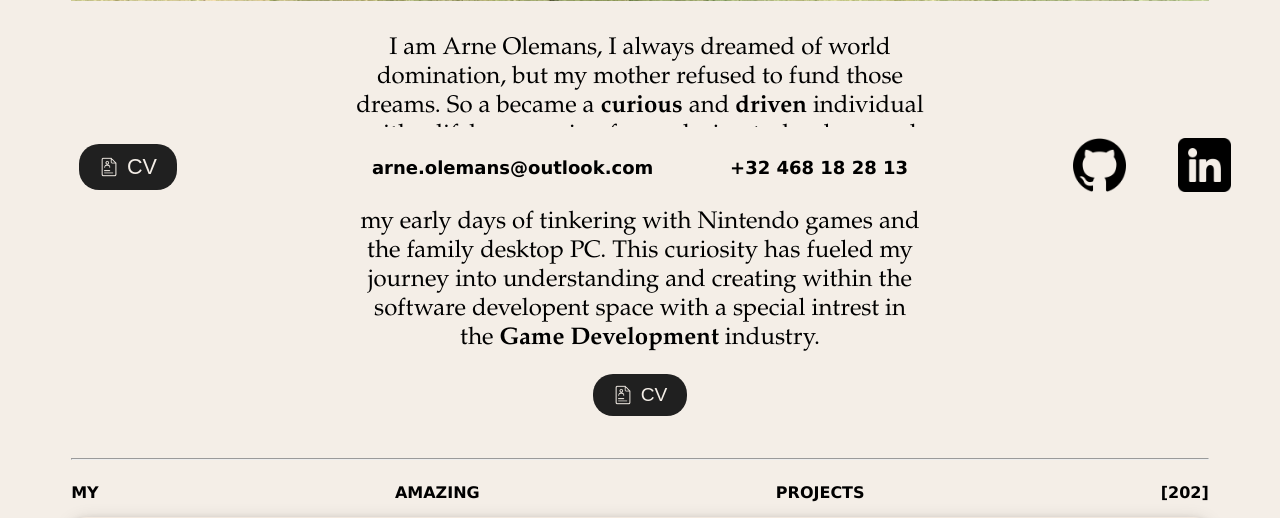
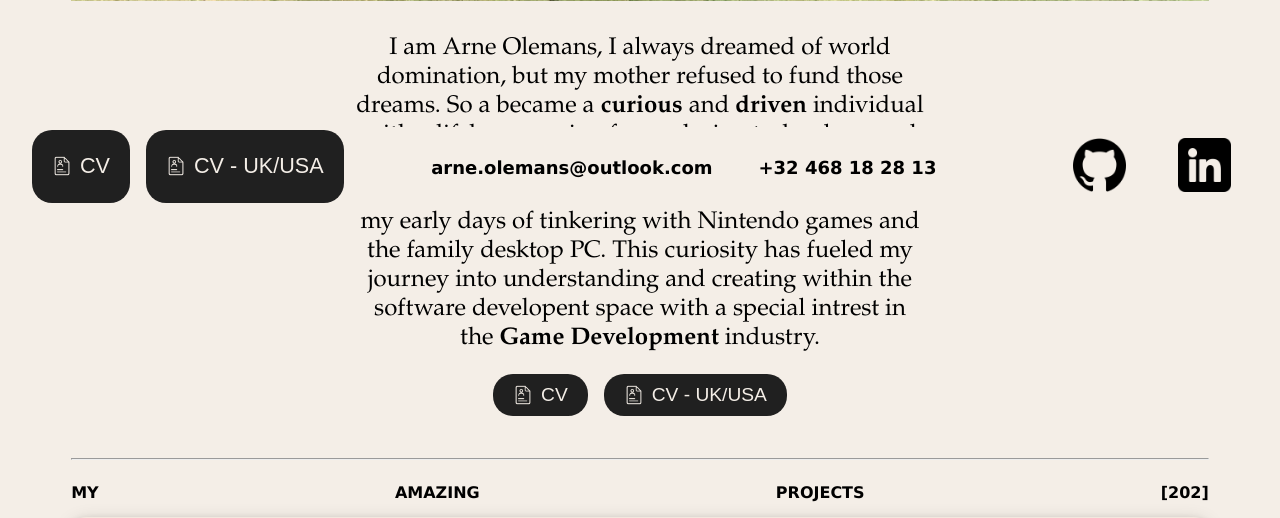
Before and after one commit to KnipTang/PortfolioSite, a PHP site: page / in a window 1280 px wide. Shown: the part 935-1453 px from the top of the page. Run offline with PHP 8.4, Linux system fonts and the light colour scheme.

Commit message:
Added second cv

```diff
--- a/HeaderFooterMargin.js
+++ b/HeaderFooterMargin.js
@@ -7,6 +7,8 @@ function adjustBodyMargins() {
 
     const siteBody = document.querySelector('.site-body');
     const footerLinksLinks = document.querySelectorAll('.footer-Links img.button-icon');
+    const footerLinksButtons = document.querySelectorAll('.footer-CV .button-container button');
+
 
     siteBody.style.marginTop = `${headerHeight}px`;
     siteBody.style.marginBottom = `${footerHeight}px`;
@@ -23,4 +25,9 @@ function adjustBodyMargins() {
         img.style.width = 'auto';
     });
 
+
+
+    footerLinksButtons.forEach(img => {
+        img.style.height = `${footerHeight/1.1}px`;;
+    });
 }
--- a/index.html
+++ b/index.html
@@ -30,12 +30,21 @@
 
         <div class="site-body-AboutMe site-section" id="about">
           <p>I am Arne Olemans, I always dreamed of world domination, but my mother refused to fund those dreams. So a became a <b>curious</b> and <b>driven</b> individual with a lifelong passion for exploring technology and the world around me. From a young age, I've been fascinated by <b>software</b> and <b>technology</b>, starting with my early days of tinkering with Nintendo games and the family desktop PC. This curiosity has fueled my journey into understanding and creating within the software developent space with a special intrest in the <b>Game Development</b> industry.</p>
+          <div class="cv-container">
             <div class="button-container">
-            <a href="CV/CV-Arne_Olemans.pdf" target="_blank">
+              <a href="CV/CV-Arne_Olemans_WithPic.pdf" target="_blank">
                 <button class="cv-button">
                   <img src="Symboles/SymbCV.png" alt="Symbol" class="button-icon"> CV
                 </button>
               </a>
+            </div>
+            <div class="button-container">
+              <a href="CV/CV-Arne_Olemans.pdf" target="_blank">
+                <button class="cv-button">
+                  <img src="Symboles/SymbCV.png" alt="Symbol" class="button-icon"> CV - UK/USA
+                </button>
+              </a>
+            </div>
           </div>
         </div>
 
@@ -198,12 +207,21 @@
     </div>
 
     <div class="footer">
-      <div class="footer-CV button-container">
-        <a href="CV/CV-Arne_Olemans.pdf" target="_blank">
+      <div class="footer-CV cv-container">
+        <div class="button-container">
+          <a href="CV/CV-Arne_Olemans_WithPic.pdf" target="_blank">
             <button class="cv-button">
               <img src="Symboles/SymbCV.png" alt="Symbol" class="button-icon"> CV
             </button>
           </a>
+        </div>
+        <div class="button-container cv-UK">
+          <a href="CV/CV-Arne_Olemans.pdf" target="_blank">
+            <button class="cv-button">
+              <img src="Symboles/SymbCV.png" alt="Symbol" class="button-icon"> CV - UK/USA
+            </button>
+          </a>
+        </div>
       </div>
       <div class="footer-Contact">
         <p><a href="mailto:arne.olemans@outlook.com">arne.olemans@outlook.com</a></p>
--- a/style.css
+++ b/style.css
@@ -83,7 +83,12 @@ body{
     align-items: center;
     justify-content: center;
 
-    width: 20%;
+    width: fit-content;
+    padding-left: 2rem;
+    margin-bottom: 0.1rem;
+
+    overflow: visible; /* Change from hidden to visible */
+    white-space: nowrap;
 }
 
 .footer-Contact {
@@ -92,7 +97,7 @@ body{
     align-items: center;
     justify-content: center;
 
-    width: 60%;
+    width: fit-content;
 
     gap: 10%;
     white-space: nowrap;
@@ -523,6 +528,11 @@ ul
 
 /* cv-Button */
 
+.cv-container{
+    display:flex;
+    gap: 1rem;
+}
+
 .button-container {
     display: flex;
 }
@@ -572,7 +582,9 @@ ul
 
     .footer-CV
     {
-        width: 25%;
+        /* width: 25%; */
+        padding-left: 0.5rem;
+
     }
 
     .footer-Links
@@ -583,7 +595,7 @@ ul
     {
         flex-direction: column;
 
-        width: 50%;
+        /* width: 50%; */
     }
 
     .footer-Contact p
@@ -644,6 +656,10 @@ ul
     .project-arrow{
         display: none;
     }
+
+    .cv-UK{
+        display: none;
+    }
 }
 
 @media (min-width: 601px) {
@@ -656,7 +672,9 @@ ul
 
     .footer-CV
     {
-        width: 20%;
+        /* width: 20%; */
+        padding-left: 1rem;
+
     }
 
     .footer-Links
@@ -668,7 +686,8 @@ ul
     {
         flex-direction: row;
 
-        width: 60%;
+        /* width: 60%; */
+
     }
 
     .footer-Contact p
@@ -696,6 +715,10 @@ ul
     .projectBig-Title{
         font-size: medium;
     }
+
+    .cv-UK{
+        display: none;
+    }
 }
 
 @media (min-width: 768px) {
@@ -708,7 +731,9 @@ ul
 
     .footer-CV
     {
-        width: 20%;
+        /* width: 20%; */
+        padding-left: 2rem;
+
     }
 
     .footer-Links
@@ -720,7 +745,6 @@ ul
     {
         flex-direction: row;
 
-        width: 60%;
     }
 
     .footer-Contact p
@@ -746,6 +770,10 @@ ul
     .projectBig-Title{
         font-size: large;
     }
+
+    .cv-UK{
+        display: none;
+    }
 }
 
 @media (min-width: 992px) {
@@ -758,7 +786,7 @@ ul
 
     .footer-CV
     {
-        width: 20%;
+        /* width: 20%; */
     }
 
     .footer-Links
@@ -770,7 +798,7 @@ ul
     {
         flex-direction: row;
 
-        width: 60%;
+        /* width: 60%; */
     }
 
     .footer-Contact p
@@ -796,6 +824,10 @@ ul
     .projectBig-Title{
         font-size: larger;
     }
+
+    .cv-UK{
+        display: none;
+    }
 }
 
 @media (min-width: 1200px) {
@@ -808,7 +840,7 @@ ul
 
     .footer-CV
     {
-        width: 20%;
+        /* width: 20%; */
     }
 
     .footer-Links
@@ -820,7 +852,7 @@ ul
     {
         flex-direction: row;
 
-        width: 60%;
+        /* width: 60%; */
     }
 
     .footer-Contact p
@@ -846,4 +878,8 @@ ul
     .projectBig-Title{
         font-size: x-large;
     }
+
+    .cv-UK{
+        display: flex;
+    }
 }
```
Also changed, not shown: 4 other files. Lines whose indentation alone changed are shown as unchanged.
